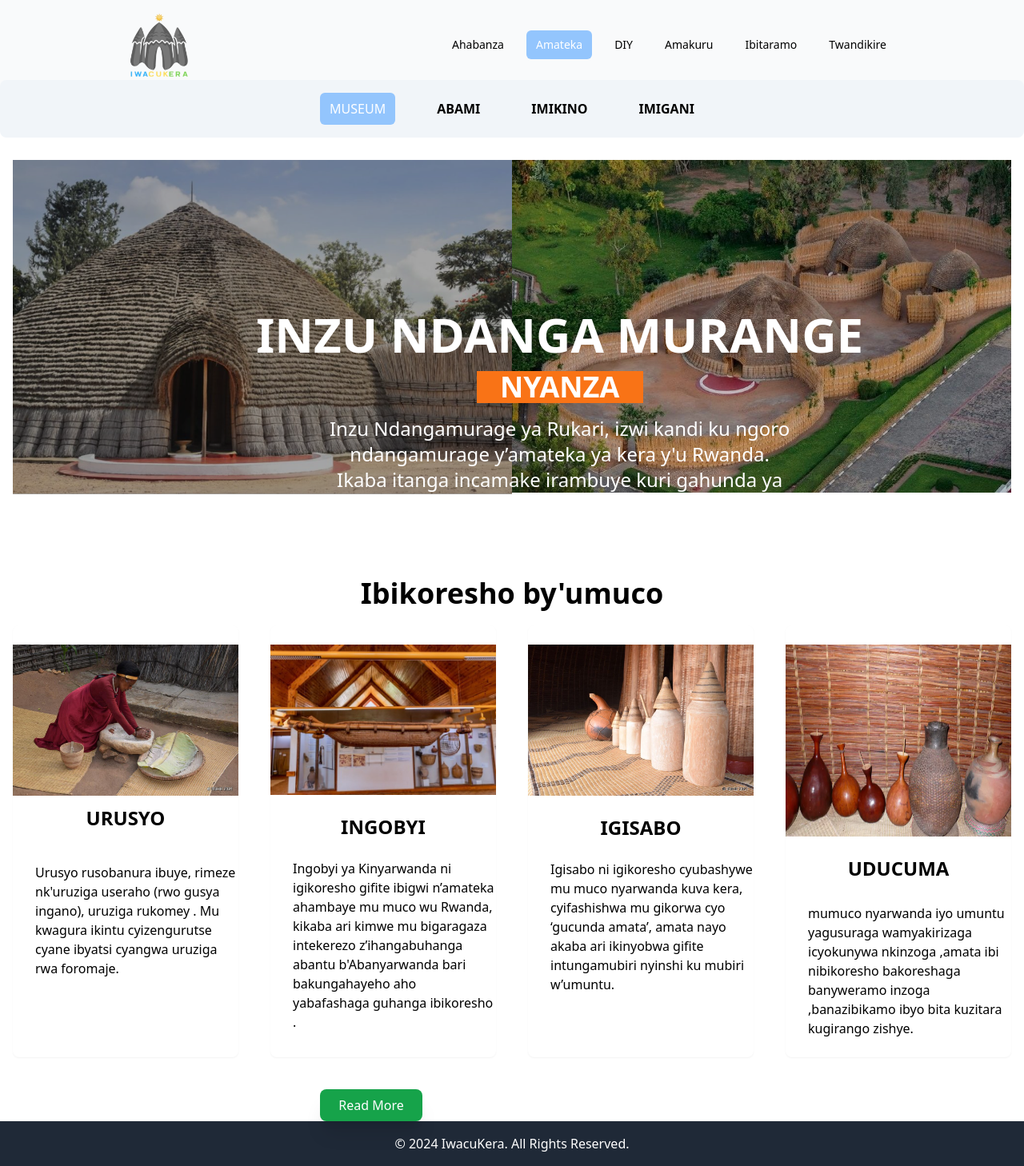
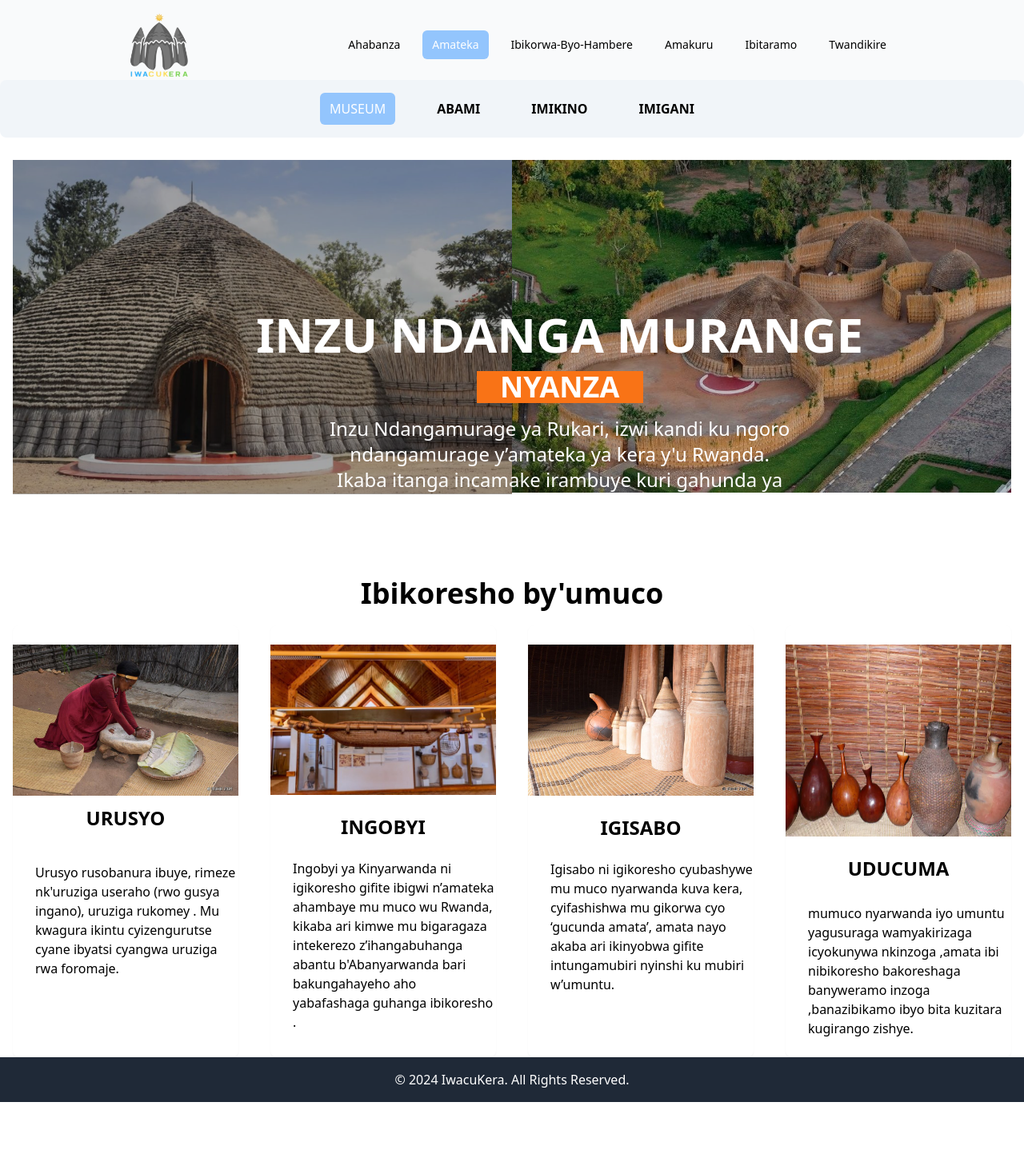
Before and after one commit to IBYIMANA/IWACUKERA, a React (Vite) app: page /history/museum in a window 1280 px wide. Shown: the whole page at 80% size. After the commit the page ends 1378 px from the top, so only its background shows below. Built offline with nearby package versions, Linux system fonts and the light colour scheme.

Commit message:
changing practical information

```diff
--- a/src/Components/Navbar.jsx
+++ b/src/Components/Navbar.jsx
@@ -41,7 +41,7 @@ const NavBar = () => {
               <NavLink to="/history" exact="true" className={({ isActive }) => isActive ? 'text-white bg-blue-300 px-3 py-2 rounded-md' : 'text-black px-3 py-2 rounded-md'}>Amateka</NavLink>
 
 
-              <NavLink to="/practical" exact="true" className={({ isActive }) => isActive ? 'text-white bg-blue-300 px-3 py-2 rounded-md' : 'text-black px-3 py-2 rounded-md'}>DIY</NavLink>
+              <NavLink to="/practical" exact="true" className={({ isActive }) => isActive ? 'text-white bg-blue-300 px-3 py-2 rounded-md' : 'text-black px-3 py-2 rounded-md'}>Ibikorwa-Byo-Hambere</NavLink>
               <NavLink to="/media" exact="true" className={({ isActive }) => isActive ? 'text-white bg-blue-300 px-3 py-2 rounded-md' : 'text-black px-3 py-2 rounded-md'}>Amakuru</NavLink>
               <NavLink to="/events" exact="true" className={({ isActive }) => isActive ? 'text-white bg-blue-300 px-3 py-2 rounded-md' : 'text-black px-3 py-2 rounded-md'}>Ibitaramo</NavLink>
               <NavLink to="/Contact" exact="true" className={({ isActive }) => isActive ? 'text-white bg-blue-300 px-3 py-2 rounded-md' : 'text-black px-3 py-2 rounded-md'}>Twandikire</NavLink>
--- a/src/pages/Museum.jsx
+++ b/src/pages/Museum.jsx
@@ -51,9 +51,7 @@ const Museum = () => {
           <p className='py-6 text-2xl font-bold text-center'>UDUCUMA</p>
           <p className='ml-7 mt-1'> mumuco nyarwanda iyo umuntu yagusuraga wamyakirizaga icyokunywa nkinzoga ,amata ibi nibikoresho bakoreshaga banyweramo inzoga ,banazibikamo ibyo bita kuzitara kugirango zishye. </p>
         </div>
-        <a href="https://www.google.com/search?q=ibikoresho%20bya%20kinyarwanda%20murukari&udm=2&uds=ADvngMg6Q0mwSNoULKN8tZh6vlSyTpTK5inzZAUgd6JsQ1OV4Scs27FSbZp7GRanKKwWi6Qw56kc&tbs=rimg:CZeOwNvG6PlbYToTiyR8K7nYsgIAwAIA2AIA4AIA&cs=1&hl=en&sa=X&ved=0CBoQuIIBahcKEwjIqrD12oKGAxUAAAAAHQAAAAAQDw&biw=1536&bih=738&dpr=1.25#vhid=o-lN4ifn3q8WQM&vssid=mosaic">
-          <button className='w-32 h-10 text-white bg-green-600 rounded-lg shadow-xl ml-96  hover:text-black'>Read More</button>
-        </a>
+
       </div>
     </div>
   )
```
